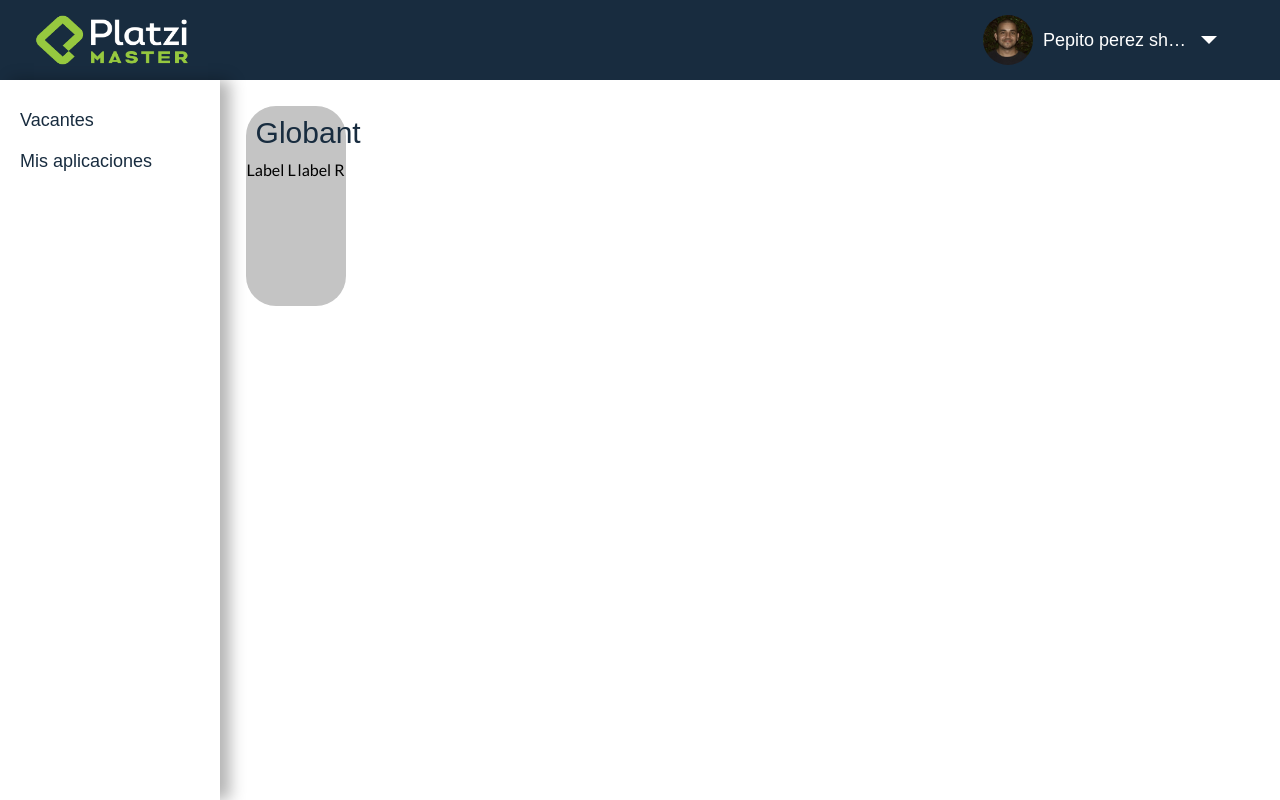
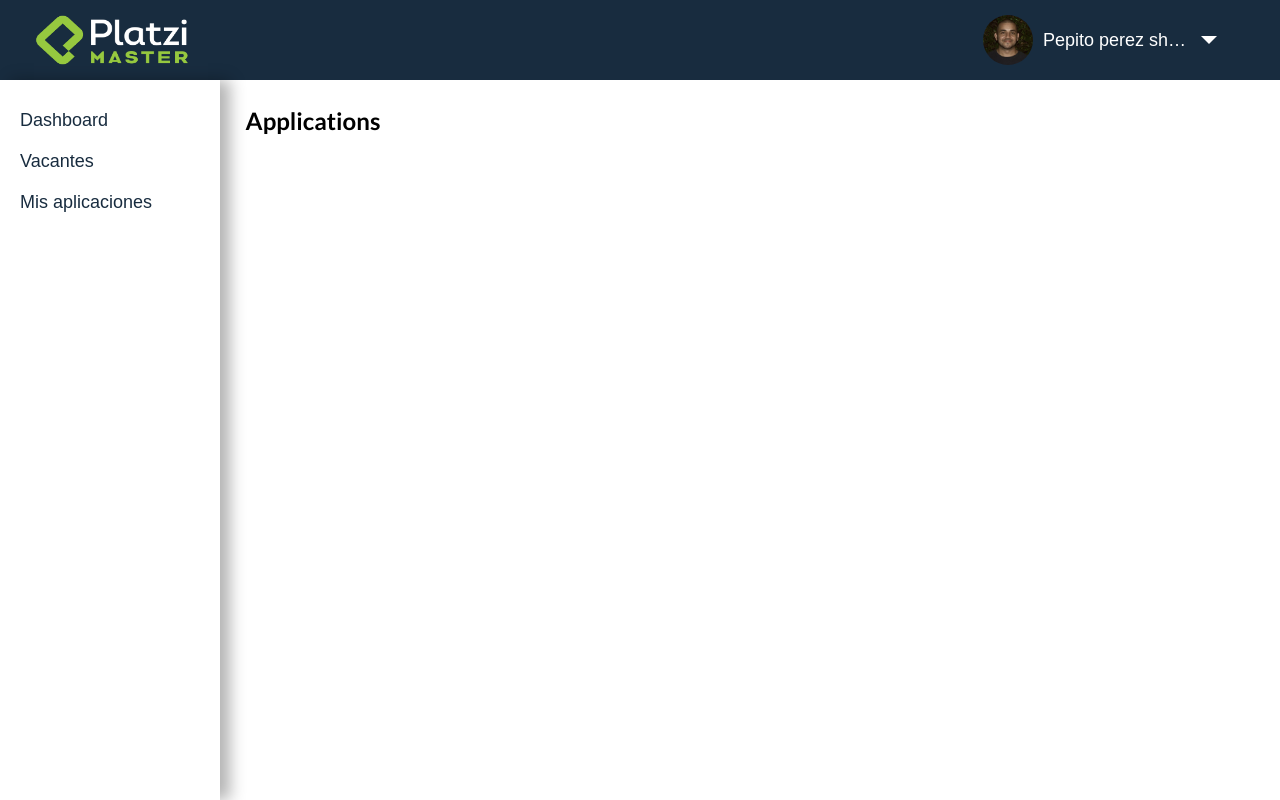
Before and after one commit to Seveen-Team/frontend, a React app: page /applications in a window 1280 px wide. Before the commit this address led to /. Built offline with nearby package versions, Linux system fonts and the light colour scheme; sample sign-in values are in the browser's storage.

Commit message:
[ADD] routes

```diff
--- a/src/components/Sidebar/index.js
+++ b/src/components/Sidebar/index.js
@@ -14,9 +14,12 @@
       </CloseButton>
       <ListContent>
         <Anchor to="/">
+          <Text>Dashboard</Text>
+        </Anchor>
+        <Anchor to="/vacancies">
           <Text>Vacantes</Text>
         </Anchor>
-        <Anchor to="/test">
+        <Anchor to="/applications">
           <Text>Mis aplicaciones</Text>
         </Anchor>
       </ListContent>
--- /dev/null
+++ b/src/pages/Applications/index.js
@@ -0,0 +1,11 @@
+import React from 'react';
+
+const Applications = () => {
+  return (
+    <div>
+      <h1>Applications</h1>
+    </div>
+  );
+};
+
+export default Applications;
--- /dev/null
+++ b/src/pages/Dashboard/index.js
@@ -0,0 +1,11 @@
+import React from 'react';
+
+const Dashboard = () => {
+  return (
+    <div>
+      <h1>Dashboard</h1>
+    </div>
+  );
+};
+
+export default Dashboard;
--- a/src/routes/App.js
+++ b/src/routes/App.js
@@ -1,8 +1,9 @@
 import React from 'react';
 import { BrowserRouter, Switch, Route, Redirect } from 'react-router-dom';
 import Layout from '../containers/Layout';
-import TrelloCard from '../components/TrelloCard';
 import Vacancies from '../pages/Vacances';
+import Applications from '../pages/Applications';
+import Dashboard from '../pages/Dashboard';
 import Login from '../containers/Login';
 
 const isLogged = localStorage.getItem('token');
@@ -12,22 +13,25 @@
     <BrowserRouter>
       <Layout>
         <Switch>
-          <Route exact path='/login'>
-            {isLogged ? <Redirect to='/' /> : <Login />}
+          <Route exact path="/login">
+            {isLogged ? <Redirect to="/" /> : <Login />}
           </Route>
-          <Route exact path='/'>
-            {isLogged ? <TrelloCard /> : <Redirect to='/login' />}
+          <Route exact path="/">
+            {isLogged ? <Dashboard /> : <Redirect to="/login" />}
           </Route>
-          <Route exact path='/vacancies'>
-            {isLogged ? <Vacancies /> : <Redirect to='/login' />}
+          <Route exact path="/vacancies">
+            {isLogged ? <Vacancies /> : <Redirect to="/login" />}
           </Route>
-          <Route path='*'>
-            {isLogged ? <Redirect to='/' /> : <Redirect to='/login' />}
+          <Route exact path="/applications">
+            {isLogged ? <Applications /> : <Redirect to="/login" />}
+          </Route>
+          <Route path="*">
+            {isLogged ? <Redirect to="/" /> : <Redirect to="/login" />}
           </Route>
         </Switch>
       </Layout>
     </BrowserRouter>
   );
-}
+};
 
 export default App;
```
Also changed, not shown: src/pages/Applications/styles.js (added), src/pages/Dashboard/styles.js (added), 1 other file (tests, documents, lock files or other folders).
